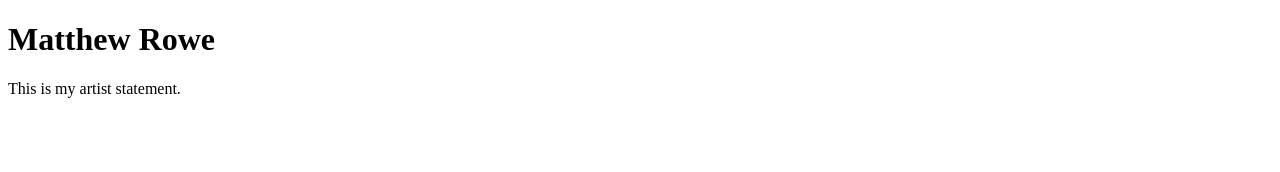
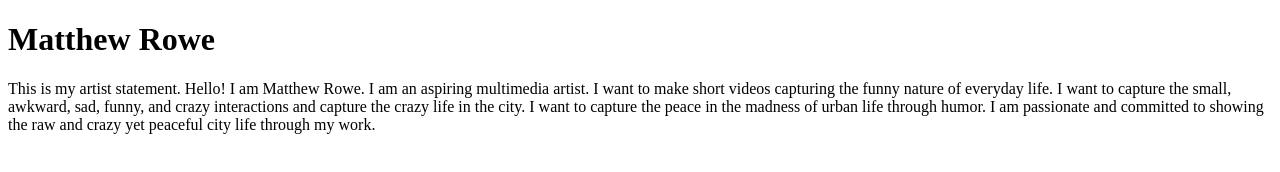
Before and after one commit to mrowe9761-pixel/MEDPL1500, a plain HTML site: page index.html in a window 1280 px wide. Drawn offline with Linux system fonts and the light colour scheme.

Commit message:
Update index.html

```diff
--- a/index.html
+++ b/index.html
@@ -5,6 +5,7 @@
 </head>
 <body>
 <h1>Matthew Rowe</h1>
-<p>This is my artist statement.</p>
+<p>This is my artist statement.
+Hello! I am Matthew Rowe. I am an aspiring multimedia artist. I want to make short videos capturing the funny nature of everyday life. I want to capture the small, awkward, sad, funny, and crazy interactions and capture the crazy life in the city. I want to capture the peace in the madness of urban life through humor. I am passionate and committed to showing the raw and crazy yet peaceful city life through my work. </p>
 </body>
 </html>
```
